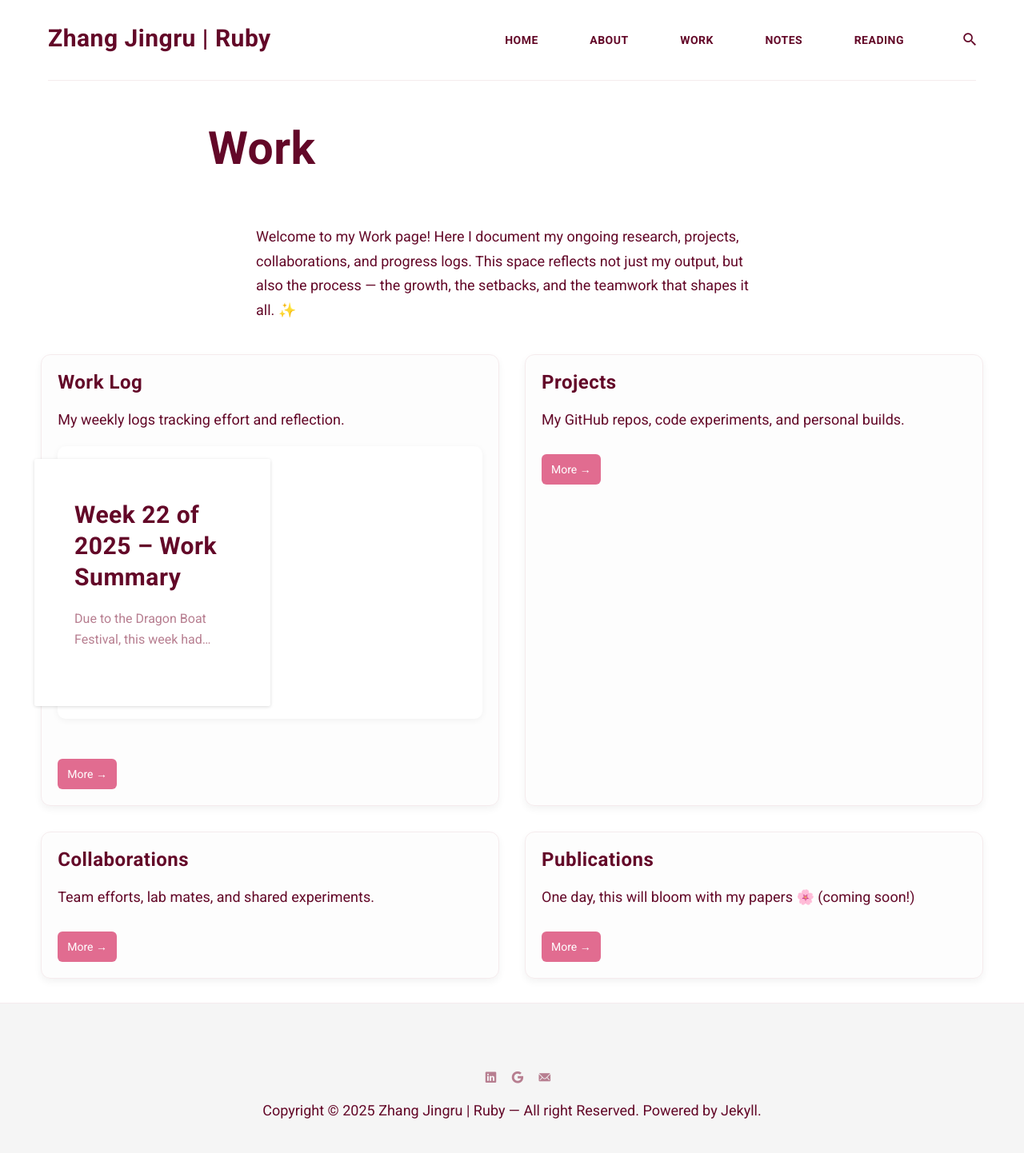
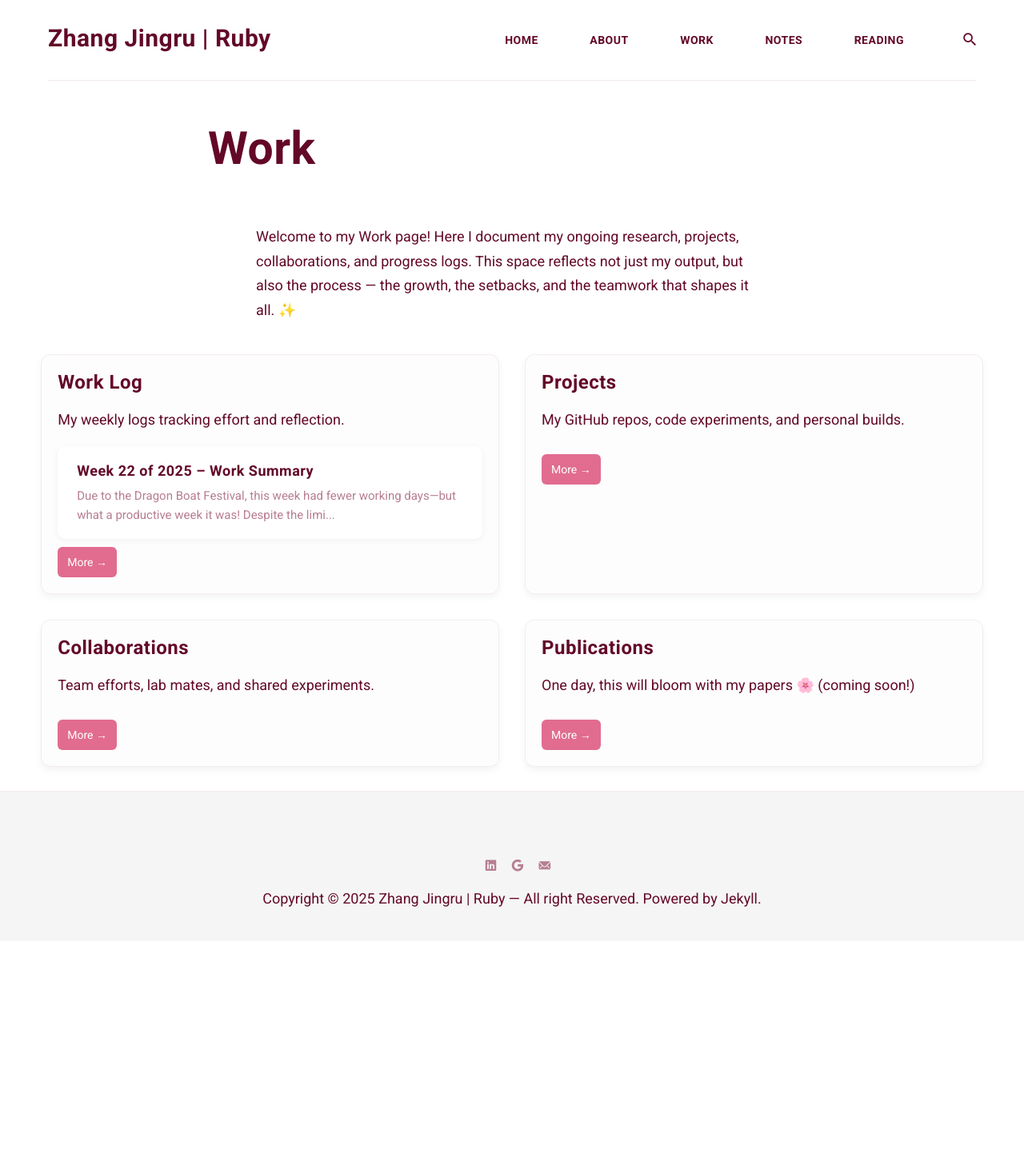
Before and after one commit to ZhangJingru-Ruby/ZhangJingru-Ruby.github.io, a Jekyll site: the page built from _pages/work.md, in a window 1280 px wide. Shown: the whole page at 80% size. Built offline with Jekyll 4.4.1, drawn with Linux system fonts in a browser that asks for light colours; nearby versions of some CDN libraries; after the commit the page ends 1177 px from its top, so only the background shows below that.

Commit message:
🧼 Center preview cards inside Work blocks and remove image layout

```diff
--- a/_includes/section-preview.html
+++ b/_includes/section-preview.html
@@ -1,20 +1,17 @@
 <section class="section-preview">
   {% assign tagged_posts = site.tags[include.tag] | slice: 0, include.limit %}
   {% for post in tagged_posts %}
-    <article class="article article--compact no-thumbnail">
-      <div class="article__content">
-        <h4 class="article__title">
+    <article class="work-preview">
+      <h4 class="work-preview__title">
         <a href="{{ post.url | prepend: site.baseurl }}">{{ post.title }}</a>
       </h4>
-
-        <p class="article__excerpt">
+      <p class="work-preview__excerpt">
         {% if post.description %}
           {{ post.description }}
         {% else %}
           {{ post.content | strip_html | truncate: 120 }}
         {% endif %}
       </p>
-      </div>
     </article>
   {% endfor %}
 </section>
--- a/_sass/4-layouts/_page.scss
+++ b/_sass/4-layouts/_page.scss
@@ -112,76 +112,46 @@
   box-shadow: 0 6px 18px rgba(0,0,0,0.08);
 }
 
-/* --- Compact article card used inside .work-grid --- */
-
-.section-preview {           /* wrapper inside each work-block   */
+.section-preview {
   display: flex;
   flex-direction: column;
-  gap: 24px;
-  margin: 12px 0 0;
+  gap: 20px;
+  margin-top: 12px;
 }
 
-/* one card  (stretch edge-to-edge in the block) */
-.article--compact {
-  display: flex;
-  gap: 22px;
-  align-items: center;          /* vertically center thumbnail + text */
-  padding: 16px 20px;           /* 🆕 inner breathing */
-  border-radius: 10px;          /* subtle card look */
-  box-shadow: 0 2px 8px rgba(0,0,0,.05);  /* light shadow */
-  transition: box-shadow .2s ease;
+.work-preview {
+  padding: 18px 24px;
+  border-radius: 10px;
+  background: white;
+  box-shadow: 0 2px 8px rgba(0, 0, 0, 0.05);
+  transition: box-shadow 0.2s ease;
 }
-.article--compact:hover { box-shadow: 0 4px 14px rgba(0,0,0,.07); }
 
-/* let text fill the rest of the row */
-.article--compact .article__content { flex: 1 1 auto; }
+.work-preview:hover {
+  box-shadow: 0 4px 14px rgba(0, 0, 0, 0.08);
+}
 
-/* tighten fonts */
-.article--compact .article__title  { margin: 0 0 6px; font-size: 19px; line-height: 1.3; }
+.work-preview__title {
+  margin: 0 0 6px;
+  font-size: 18px;
+  color: $dark;
+  line-height: 1.4;
+}
 
-/* 🆕 2-line clamp so card stays short */
-.article--compact .article__excerpt {
-  margin: 0;
+.work-preview__title a {
+  color: inherit;
+  text-decoration: none;
+}
+
+.work-preview__excerpt {
   font-size: 15px;
   color: $gray;
-  display: -webkit-box;
-  -webkit-line-clamp: 2;
-  -webkit-box-orient: vertical;
-  overflow: hidden;
+  margin: 0;
+  line-height: 1.6;
 }
 
-/* version without image */
-.article--compact.no-thumbnail {
-  padding: 16px 20px;
-  align-items: flex-start;
-  flex-direction: column; /* stack title + excerpt */
-  gap: 6px;
-  background: #fff;
-  border-radius: 10px;
-  box-shadow: 0 2px 8px rgba(0,0,0,0.05);
-}
-
-.preview-post {
-  margin-bottom: 1rem;
-}
-
-.preview-post img {
-  width: 100%;
-  height: auto;
-  border-radius: 8px;
-  margin-bottom: 8px;
-}
-
-.preview-post h4 {
-  margin: 0 0 5px;
-  font-size: 16px;
-  color: #222;
-}
-
-.preview-post p {
-  font-size: 14px;
-  color: #555;
-  margin: 0;
+.work-preview__title a:hover {
+  color: darken($dark, 10%);
 }
 
 .button {
```
Lines whose indentation alone changed are shown as unchanged.
